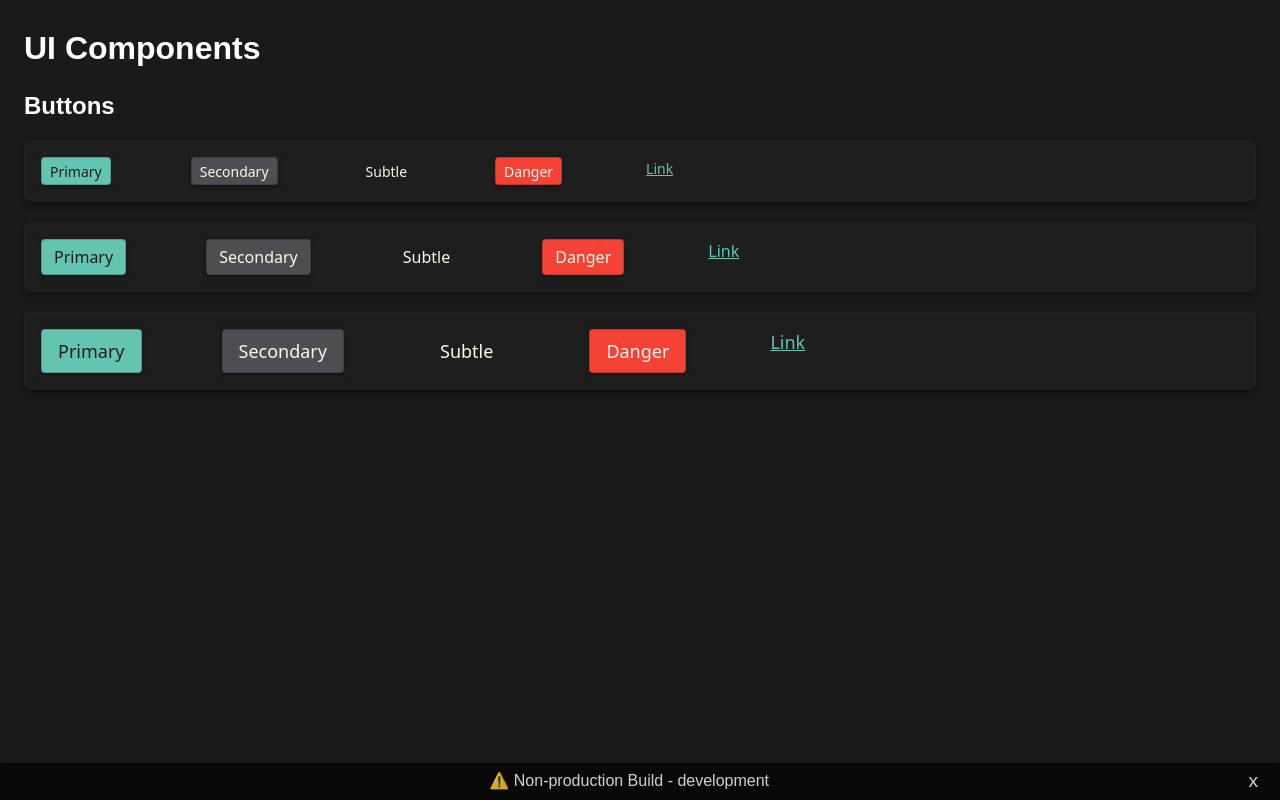
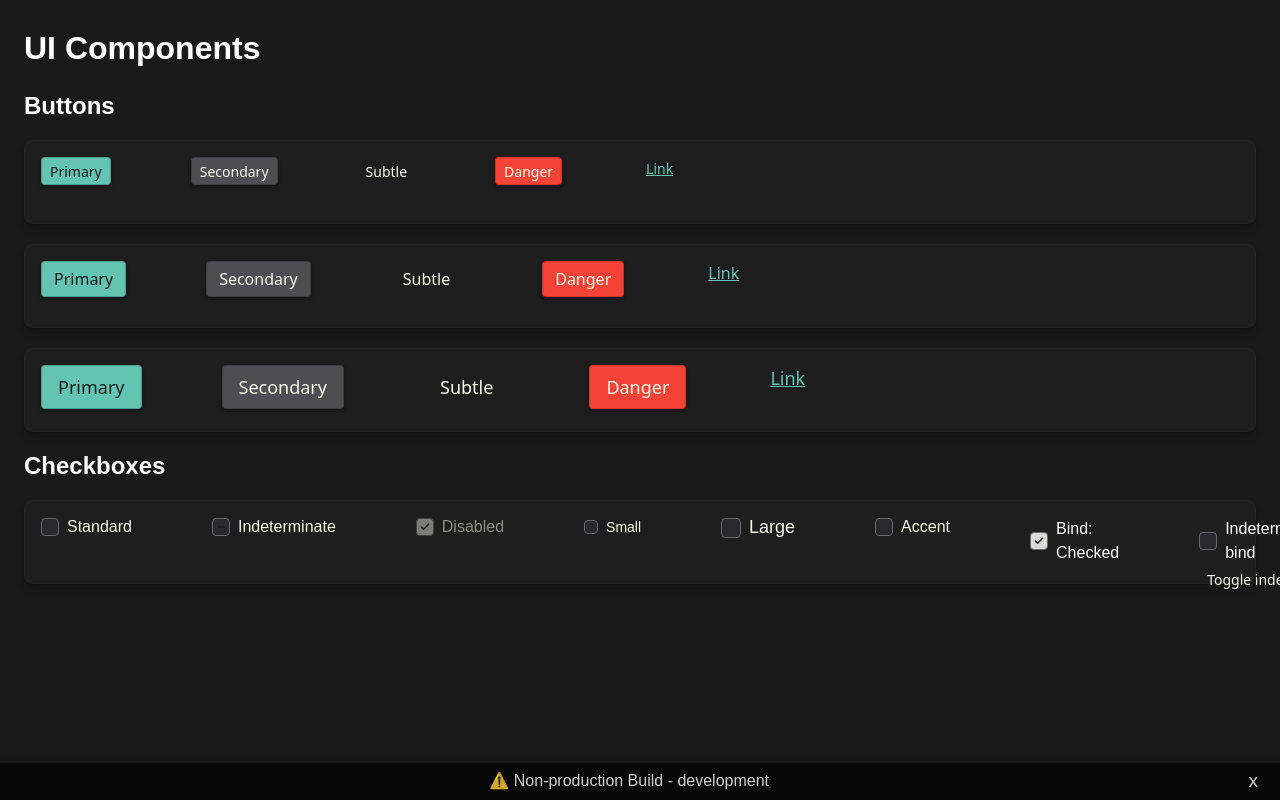
Before and after one commit to jacobpieper/conrad, a SvelteKit app: page /ui in a window 1280 px wide. Built offline with nearby package versions, Linux system fonts and the light colour scheme.

Commit message:
added CheckBox default styling

```diff
--- /dev/null
+++ b/src/lib/svelte/components/ui/CheckBox.svelte
@@ -0,0 +1,200 @@
+<script lang="ts">
+	export let checked = false
+	export let disabled = false
+	export let name: string | undefined = undefined
+	export let value: string | undefined = undefined
+	export let id: string | undefined = undefined
+	export let required = false
+	export let label: string | undefined = undefined
+	export let size: 'small' | 'medium' | 'large' = 'medium'
+	export let indeterminate = false
+	export let accent = false
+
+	let checkboxElement: HTMLInputElement
+
+	$: if (checkboxElement) {
+		checkboxElement.indeterminate = indeterminate
+	}
+
+	function getCheckboxClasses() {
+		return [
+			'checkbox-container',
+			`checkbox-${size}`,
+			disabled ? 'checkbox-disabled' : '',
+			accent ? 'checkbox-accent' : '',
+		]
+			.filter(Boolean)
+			.join(' ')
+	}
+</script>
+
+<div class={getCheckboxClasses()}>
+	<div class="checkbox-wrapper">
+		<input
+			type="checkbox"
+			bind:this={checkboxElement}
+			bind:checked
+			{disabled}
+			{name}
+			{value}
+			{id}
+			{required}
+			aria-checked={indeterminate ? 'mixed' : checked}
+			on:change
+			on:focus
+			on:blur
+			on:click
+		/>
+		<span class="checkbox-control" aria-hidden="true">
+			<svg
+				viewBox="0 0 14 14"
+				fill="none"
+				xmlns="http://www.w3.org/2000/svg"
+				class="checkbox-icon"
+				class:visible={checked && !indeterminate}
+			>
+				<path
+					d="M11.6666 3.5L5.24992 9.91667L2.33325 7"
+					stroke="currentColor"
+					stroke-width="2"
+					stroke-linecap="round"
+					stroke-linejoin="round"
+				/>
+			</svg>
+			<svg
+				viewBox="0 0 14 14"
+				fill="none"
+				xmlns="http://www.w3.org/2000/svg"
+				class="checkbox-icon"
+				class:visible={indeterminate}
+			>
+				<path
+					d="M2.91675 7H11.0834"
+					stroke="currentColor"
+					stroke-width="2"
+					stroke-linecap="round"
+					stroke-linejoin="round"
+				/>
+			</svg>
+		</span>
+	</div>
+
+	{#if label}
+		<label for={id} class="checkbox-label">
+			{label}
+		</label>
+	{:else}
+		<slot />
+	{/if}
+</div>
+
+<style>
+	.checkbox-container {
+		display: inline-flex;
+		align-items: center;
+		gap: var(--space-2);
+		position: relative;
+		cursor: pointer;
+	}
+
+	.checkbox-container.checkbox-disabled {
+		opacity: 0.5;
+		cursor: not-allowed;
+	}
+
+	.checkbox-wrapper {
+		position: relative;
+		display: inline-block;
+		flex-shrink: 0;
+	}
+
+	input[type='checkbox'] {
+		position: absolute;
+		opacity: 0;
+		width: 100%;
+		height: 100%;
+		top: 0;
+		left: 0;
+		margin: 0;
+		padding: 0;
+		cursor: inherit;
+		z-index: 1;
+	}
+
+	.checkbox-control {
+		display: flex;
+		align-items: center;
+		justify-content: center;
+		width: var(--checkbox-size);
+		height: var(--checkbox-size);
+		border: var(--border-width-thin) solid var(--color-border-input);
+		border-radius: var(--border-radius-md);
+		background-color: var(--color-checkbox-false-bg);
+		transition:
+			background-color var(--transition-normal),
+			border-color var(--transition-normal);
+		color: var(--color-checkbox-false-fg);
+		position: relative;
+	}
+
+	input[type='checkbox']:checked + .checkbox-control {
+		background-color: var(--color-checkbox-true-bg);
+	}
+
+	.checkbox-accent input[type='checkbox']:checked + .checkbox-control {
+		background-color: var(--color-accent-2);
+		border-color: var(--color-accent-2);
+	}
+
+	input[type='checkbox']:focus-visible + .checkbox-control {
+		outline: var(--border-width-medium) solid var(--color-accent-3);
+		outline-offset: var(--border-width-thin);
+	}
+
+	input[type='checkbox']:hover:not(:disabled) + .checkbox-control {
+		border-color: var(--color-checkbox-border);
+	}
+
+	.checkbox-accent input[type='checkbox']:hover:not(:disabled) + .checkbox-control {
+		border-color: var(--color-accent-2);
+	}
+
+	.checkbox-icon {
+		position: absolute;
+		top: 50%;
+		left: 50%;
+		transform: translate(-50%, -50%);
+		width: calc(var(--checkbox-size) * 0.6);
+		height: calc(var(--checkbox-size) * 0.6);
+		opacity: 0;
+		transition: opacity var(--transition-normal);
+		pointer-events: none;
+	}
+
+	.checkbox-icon.visible {
+		opacity: 1;
+	}
+
+	/* Sizes */
+	.checkbox-small {
+		--checkbox-size: var(--height-checkbox-sm);
+		font-size: var(--font-size-sm);
+	}
+
+	.checkbox-medium {
+		--checkbox-size: var(--height-checkbox-md);
+		font-size: var(--font-size-md);
+	}
+
+	.checkbox-large {
+		--checkbox-size: var(--height-checkbox-lg);
+		font-size: var(--font-size-lg);
+	}
+
+	.checkbox-label {
+		color: var(--color-text-primary);
+		user-select: none;
+		cursor: inherit;
+		line-height: 1.2;
+	}
+</style>
--- a/src/routes/ui/+page.svelte
+++ b/src/routes/ui/+page.svelte
@@ -1,5 +1,9 @@
 <script lang="ts">
 	import Button from '$lib/svelte/components/ui/Button.svelte'
+	import CheckBox from '$lib/svelte/components/ui/CheckBox.svelte'
+
+	let isChecked = true
+	let isIndeterminate = false
 </script>
 
 <div class="container">
@@ -58,6 +62,44 @@
 			</div>
 		</div>
 	</div>
+	<h2>Checkboxes</h2>
+	<div class="groups">
+		<div class="button-container sub-container">
+			<div class="sub-sub-container">
+				<CheckBox label="Standard" />
+			</div>
+			<div class="sub-sub-container">
+				<CheckBox indeterminate label="Indeterminate" />
+			</div>
+			<div class="sub-sub-container">
+				<CheckBox disabled checked label="Disabled" />
+			</div>
+			<div class="sub-sub-container">
+				<CheckBox size="small" label="Small" />
+			</div>
+			<div class="sub-sub-container">
+				<CheckBox size="large" label="Large" />
+			</div>
+			<div class="sub-sub-container">
+				<CheckBox accent label="Accent" />
+			</div>
+			<div class="sub-sub-container">
+				<CheckBox bind:checked={isChecked}>
+					<span>Bind: {isChecked ? 'Checked' : 'Unchecked'}</span>
+				</CheckBox>
+			</div>
+			<div class="sub-sub-container">
+				<CheckBox bind:indeterminate={isIndeterminate}>Indeterminate bind</CheckBox>
+				<Button
+					appearance="subtle"
+					size="small"
+					on:click={() => (isIndeterminate = !isIndeterminate)}
+				>
+					Toggle indeterminate
+				</Button>
+			</div>
+		</div>
+	</div>
 </div>
 
 <style>
@@ -75,6 +117,7 @@
 	}
 	.sub-sub-container {
 		width: fit-content;
+		height: 50px;
 	}
 	.groups {
 		display: flex;
--- a/src/style.css
+++ b/src/style.css
@@ -147,7 +147,7 @@ body {
   --color-text-info: var(--color-info-1);
 
   --color-border-default: var(--color-neutral-2);
-  --color-border-strong: var(--color-neutral-3);
+  --color-border-strong: var(--color-neutral-5);
   --color-border-input: var(--color-neutral-3);
   --color-border-focus: var(--color-accent-2);
   --color-border-error: var(--color-error-1);
@@ -175,6 +175,11 @@ body {
   --color-button-link-text: var(--color-text-link);
   --color-button-link-hover: var(--color-accent-1);
   --color-button-link-active: var(--color-accent-0);
+
+  --color-checkbox-false-bg: var(--color-bg-1);
+  --color-checkbox-false-fg: var(--color-text-inverse);
+  --color-checkbox-true-bg: var(--color-fg-1);
+  --color-checkbox-border: var(--color-border-strong);
 
   --color-icon-primary: var(--color-fg-0);
   --color-icon-secondary: var(--color-fg-1);
@@ -293,6 +298,10 @@ body {
   --height-input-md: 2.25rem; /* 36px */
   --height-input-lg: 2.75rem;   /* 44px */
 
+  --height-checkbox-sm: 0.875rem;
+  --height-checkbox-md: 1.125rem;
+  --height-checkbox-lg: 1.25rem;
+
   --width-container-sm: 640px;
   --width-container-md: 768px;
   --width-container-lg: 1024px;
```
